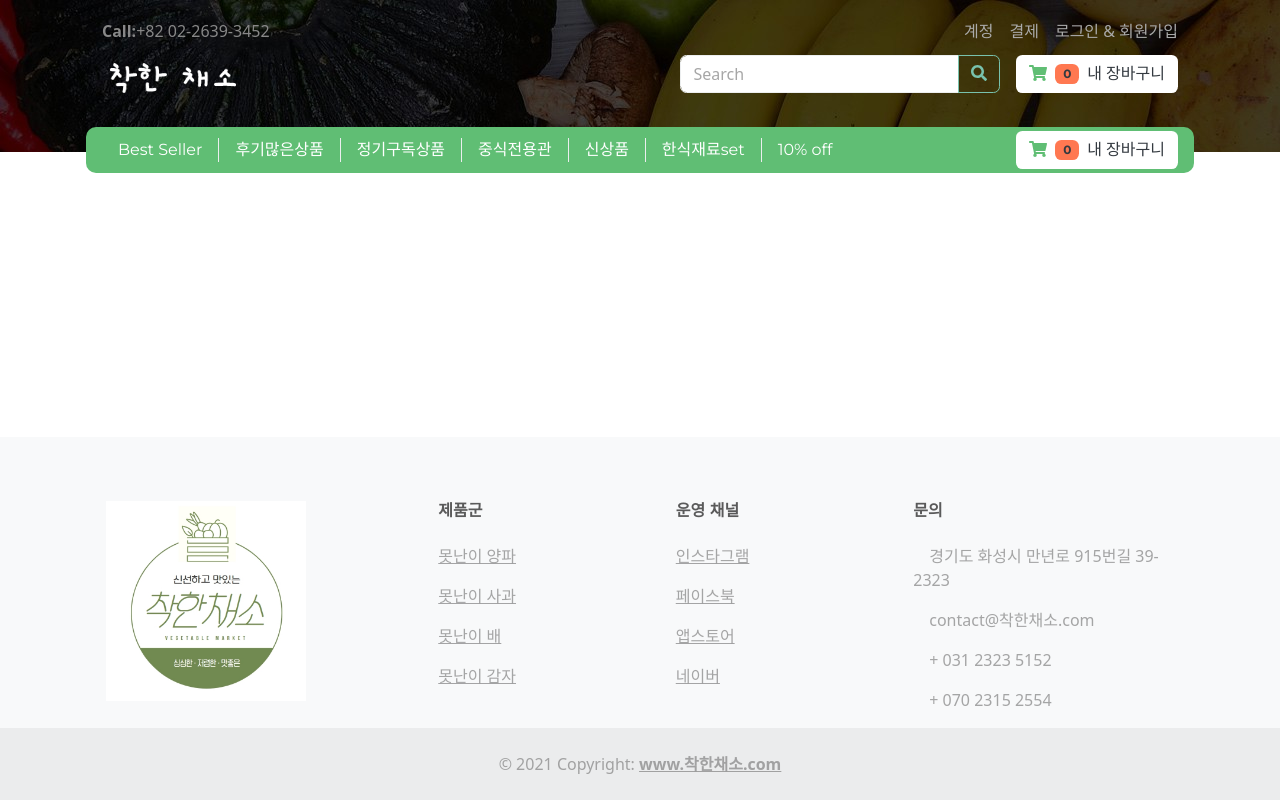
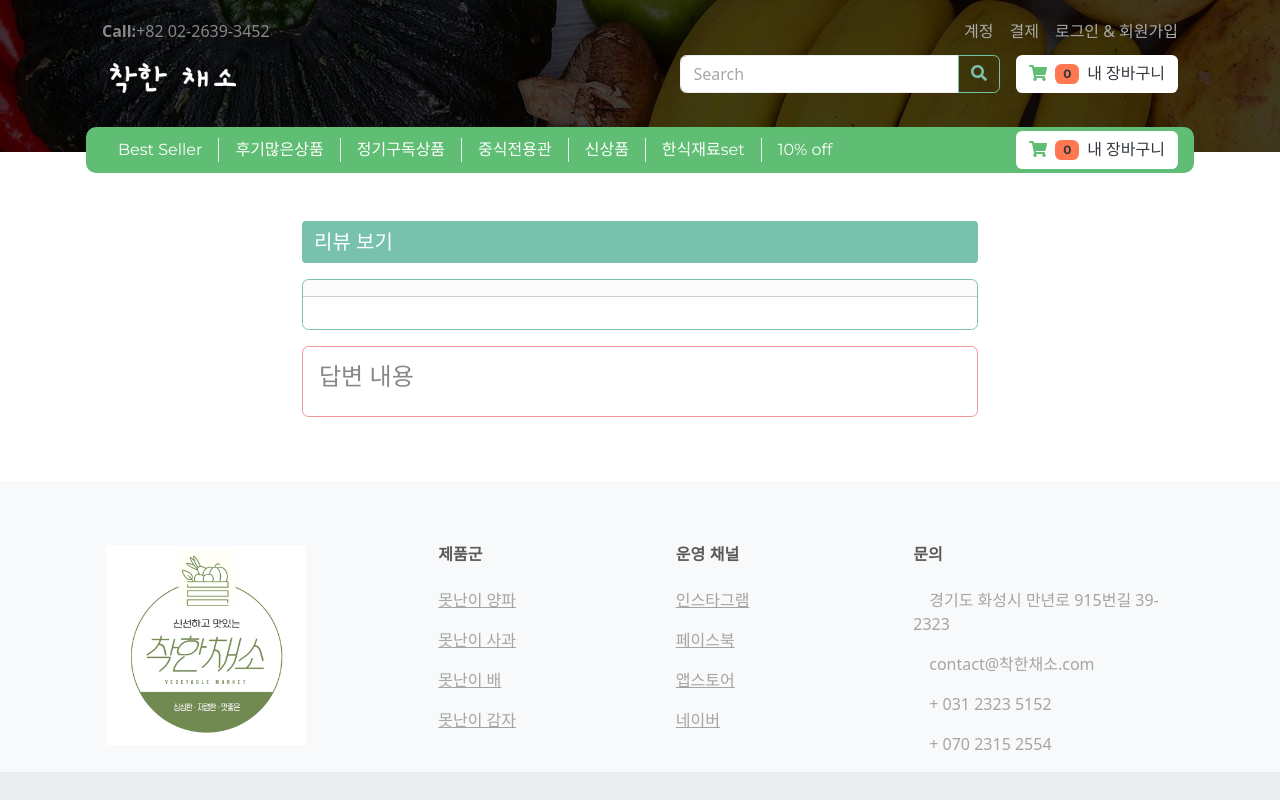
Before and after one commit to refurb-food-shopping-mall/client, a Vue app: page /qna/1 in a window 1280 px wide. Built offline with nearby package versions, Linux system fonts and the light colour scheme; no server answers.

Commit message:
qna 열람 페이지 작성, 라우터 설정

```diff
--- a/src/router/index.js
+++ b/src/router/index.js
@@ -14,6 +14,7 @@ import AddProduct from '../views/AddProduct'
 import WriteReview from '../views/WriteReview'
 import ProductList from '../views/ProductList' //sw
 import AddressList from '../views/AddressList'
+import qna from '../views/qna'
 
 
 // Auth
@@ -51,7 +52,7 @@ const routes = [
     component: Home
   },
   {
-    path: '/cancel',
+    path: '/cancel/:id',
     name: 'Cancel',
     component: Cancel,
     beforeEnter: isLoggedIn
@@ -87,6 +88,11 @@ const routes = [
     path: '/product/:id',
     name: 'Product',
     component: Product
+  },
+  {
+    path: '/qna/:id',
+    name: 'qna',
+    component: qna
   },
   {
     path: '/shipping',
--- a/src/views/Product.vue
+++ b/src/views/Product.vue
@@ -234,7 +234,7 @@
         <tbody>
           <tr v-for="(qna, index) in qnas" :key="'qna' + index">
             <th>
-              <a href="#">{{ qna.q_title }}</a>
+              <router-link :to="`/qna/${qna.id}`">{{ qna.q_title }}</router-link>
             </th>
             <td scope="row" v-if="qna.answer_status == 1">처리 중</td>
             <td scope="row" v-else>답변 완료</td>
@@ -332,15 +332,15 @@ export default {
       }
     },
     async getUserId() {
-      console.log(this.$store.state.auth.token)
       await this.$axios({
         url: `${this.$domain}/dltjddn`,
         method: 'get',
         headers: {'authorization': `Bearer ${this.$store.state.auth.token}`},
       })
       .then((res) => {
-        this.user_id = res.data
+        this.user_id = res.data.userInfo.id
         console.log(res.data)
+        console.log(res.data.userInfo.id)
       })
       .catch((err) => {
         console.log(err);
@@ -355,7 +355,8 @@ export default {
         .post(`${this.$domain}/qna/save`, {
           q_title : this.QnaTitle,
           q_description : this.QnaDescription,
-          product_id : this.$route.params.id
+          product_id : this.$route.params.id,
+          user_id : this.user_id,
         })
         .then((res) => {
           this.QnaId = res.data.qna_id
--- /dev/null
+++ b/src/views/qna.vue
@@ -0,0 +1,63 @@
+<template>
+    <div class="container" style="max-width: 700px;">
+        <div class="row">
+            <div>
+                <ol class="breadcrumb">
+                    <li class="breadcrumb-item active fs-5">리뷰 보기</li>
+                </ol>
+            </div>
+        </div>
+        <div class="card border-primary mb-3" style="max-width: 50rem;">
+            <div class="card-header"><strong>{{q_title}}</strong></div>
+            <div class="card-body">
+                <p class="card-text">{{q_description}}</p>
+            </div>
+        </div>
+        <div class="card border-secondary mb-3" style="max-width: 50rem;">
+        <!-- <div class="card-header">Header</div> -->
+        <div class="card-body">
+            <h6 class="card-title" v-if="answer_status ==1">답변 준비 중</h6>
+            <h4 class="card-title" v-else>답변 내용</h4>
+
+            <!-- <p class="card-text">Some quick example text to build on the card title and make up the bulk of the card's content.</p> -->
+        </div>
+        </div>
+
+    </div>
+</template>
+
+<script>
+export default {
+  data() {
+    return {
+        q_title : "",
+        q_description: "",
+        answer_status: 0,
+    };
+  },
+  mounted() {
+      this.loadQna();
+  },
+  methods: {
+    loadQna() {
+        this.$axios
+          .get(`${this.$domain}/readqna/${this.$route.params.id}`)
+          .then(res => {
+              this.q_title = res.data.qna.q_title;
+              this.q_description = res.data.qna.q_description;
+              this.answer_status = res.data.qna.answer_status;
+              console.log(this.q_title);
+              console.log(res.data)
+          })
+    }
+
+}
+}
+</script>
+
+
+<style scoped>
+.img-container {
+  text-align: center;
+}
+</style>
```
